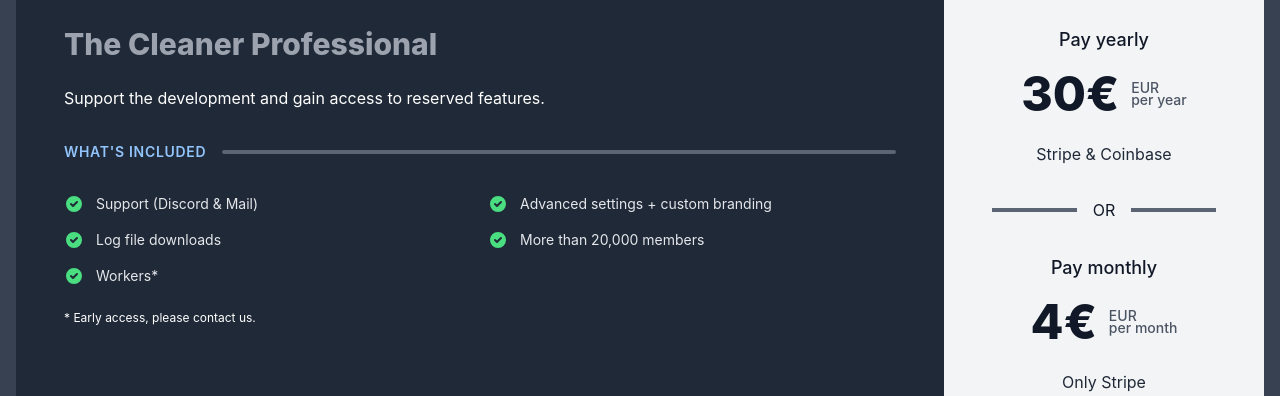
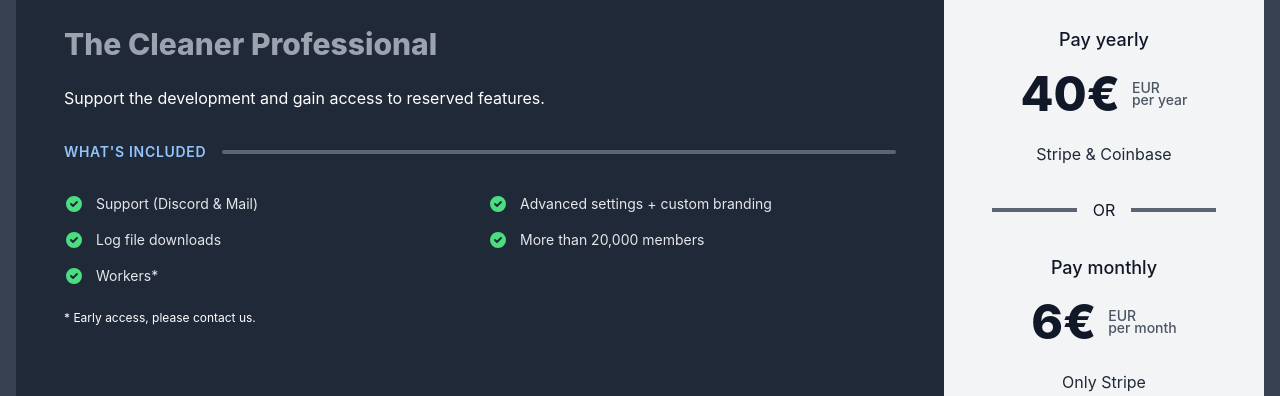
Before and after one commit to cleaner-bot/website, a Next.js app: page /pricing in a window 1280 px wide. Shown: the part 198-594 px from the top of the page. Built offline with nearby package versions, Linux system fonts and the light colour scheme.

Commit message:
update prices

```diff
--- a/pages/billing/coinbase/gift.jsx
+++ b/pages/billing/coinbase/gift.jsx
@@ -26,7 +26,7 @@ export default function Success() {
                     }}
                     disabled={!guild}
                 >
-                    30€/yr
+                    40€/yr
                 </button>
             </div>
         </div>
--- a/pages/billing/stripe/gift.jsx
+++ b/pages/billing/stripe/gift.jsx
@@ -26,7 +26,7 @@ export default function Success() {
                     }}
                     disabled={!guild}
                 >
-                    4€/mo
+                    6€/mo
                 </button>
                 <button
                     className="w-full mt-2 --btn --btn-3 --btn-neutral"
@@ -41,7 +41,7 @@ export default function Success() {
                     }}
                     disabled={!guild}
                 >
-                    30€/yr
+                    40€/yr
                 </button>
             </div>
         </div>
--- a/pages/pricing.jsx
+++ b/pages/pricing.jsx
@@ -103,7 +103,7 @@ export default function Pricing() {
                         Pay yearly
                     </p>
                     <div className="flex items-center justify-center mt-4 text-5xl font-extrabold">
-                        <span>30€</span>
+                        <span>40€</span>
                         <span className="flex flex-col ml-3 text-sm font-medium leading-3 text-gray-600">
                             <span>EUR</span>
                             <span>per year</span>
@@ -119,7 +119,7 @@ export default function Pricing() {
                         Pay monthly
                     </p>
                     <div className="flex items-center justify-center mt-4 text-5xl font-extrabold">
-                        <span>4€</span>
+                        <span>6€</span>
                         <span className="flex flex-col ml-3 text-sm font-medium leading-3 text-gray-600">
                             <span>EUR</span>
                             <span>per month</span>
```
